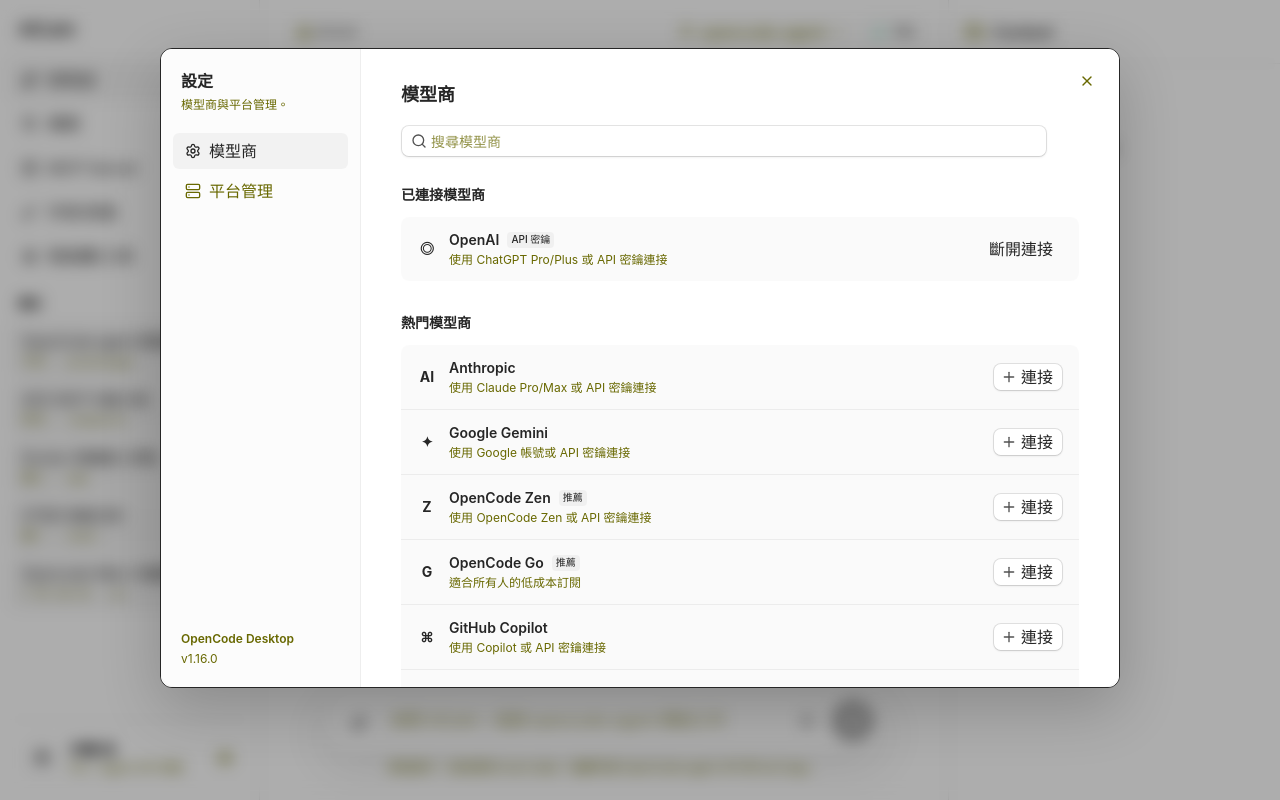
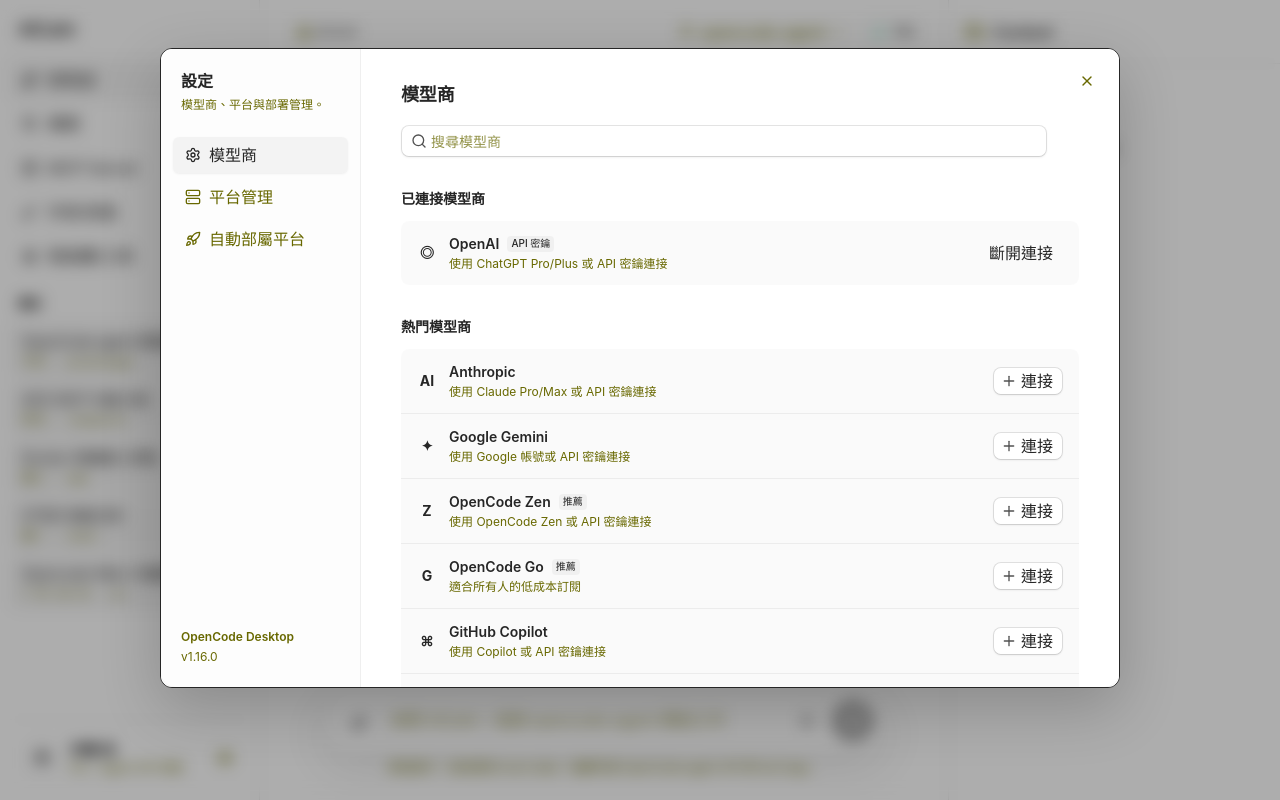
Before and after one commit to jason23452/agent-web, a React (Vite) app: page / in a window 1280 px wide. Both pictures are taken after a click on the button "開啟使用者設定". Built offline with nearby package versions, Linux system fonts and the light colour scheme.

Commit message:
feat: enhance UserSettingsModal with deployment platforms section and related components

```diff
--- a/src/shared/components/layout/UserSettingsModal.tsx
+++ b/src/shared/components/layout/UserSettingsModal.tsx
@@ -1,10 +1,15 @@
 import {
   ArrowLeftIcon,
+  ChevronRightIcon,
   CopyIcon,
+  GlobeIcon,
+  KeyRoundIcon,
   PlusIcon,
+  RocketIcon,
   SearchIcon,
   ServerIcon,
   SettingsIcon,
+  TerminalIcon,
   XIcon,
 } from "lucide-react";
 import type { ReactNode } from "react";
@@ -17,7 +22,10 @@ import {
 } from "@/shared/components/ui/input-group";
 import { ModalShell } from "@/shared/components/layout/ModalShell";
 
-export type UserSettingsSection = "model-providers" | "platform-management";
+export type UserSettingsSection =
+  | "model-providers"
+  | "platform-management"
+  | "deployment-platforms";
 
 export type ModelProvider = {
   id: string;
@@ -112,8 +120,10 @@ export function UserSettingsModal({
               selectedAuthMethod={selectedAuthMethod}
               selectedProvider={selectedProvider}
             />
+          ) : section === "platform-management" ? (
+            <PlatformManagementPanel />
           ) : (
-            <PlatformManagementPanel />
+            <DeploymentPlatformsPanel />
           )}
         </main>
       </div>
@@ -129,13 +139,15 @@ function SettingsSidebar({
   onSectionChange: (section: UserSettingsSection) => void;
 }) {
   return (
-    <aside className="grid h-full min-h-0 grid-rows-[auto_minmax(0,1fr)_auto] border-border/70 border-r bg-muted/25 px-3 py-5 max-sm:border-r-0 max-sm:border-b">
-      <div className="mb-5 px-2">
+    <aside className="grid h-full min-h-0 grid-rows-[auto_minmax(0,1fr)_auto] border-border/70 border-r bg-muted/20 px-3 py-5 max-sm:border-r-0 max-sm:border-b">
+      <div className="mb-6 px-2">
         <h2 className="font-semibold text-base">設定</h2>
-        <p className="mt-1 text-muted-foreground text-xs">模型商與平台管理。</p>
+        <p className="mt-1 text-muted-foreground text-xs">
+          模型商、平台與部署管理。
+        </p>
       </div>
 
-      <nav aria-label="使用者設定分類" className="grid content-start gap-1">
+      <nav aria-label="使用者設定分類" className="grid content-start gap-1.5">
         <SettingsNavButton
           active={activeSection === "model-providers"}
           icon={<SettingsIcon aria-hidden="true" className="size-4" />}
@@ -148,11 +160,17 @@ function SettingsSidebar({
           label="平台管理"
           onClick={() => onSectionChange("platform-management")}
         />
+        <SettingsNavButton
+          active={activeSection === "deployment-platforms"}
+          icon={<RocketIcon aria-hidden="true" className="size-4" />}
+          label="自動部屬平台"
+          onClick={() => onSectionChange("deployment-platforms")}
+        />
       </nav>
 
-      <div className="px-2 pt-6 text-muted-foreground text-xs">
+      <div className="px-2 pt-6 text-muted-foreground text-xs leading-5">
         <p className="font-semibold">OpenCode Desktop</p>
-        <p className="mt-1">v1.16.0</p>
+        <p>v1.16.0</p>
       </div>
     </aside>
   );
@@ -171,7 +189,7 @@ function SettingsNavButton({
 }) {
   return (
     <button
-      className={`flex h-9 items-center gap-2 rounded-md px-3 text-left font-medium text-sm transition ${active ? "bg-accent text-foreground" : "text-muted-foreground hover:bg-accent/70 hover:text-foreground"}`}
+      className={`flex h-9 items-center gap-2 rounded-md px-3 text-left font-medium text-sm transition ${active ? "bg-accent text-foreground shadow-sm/5" : "text-muted-foreground hover:bg-accent/70 hover:text-foreground"}`}
       onClick={onClick}
       type="button"
     >
@@ -203,7 +221,7 @@ function ModelProvidersPanel({
   selectedProvider: ModelProvider | null;
 }) {
   return (
-    <div className="mx-auto grid max-w-[680px] gap-7">
+    <div className="mx-auto grid max-w-[680px] gap-8">
       <ModelProvidersHeader
         modelProviderSearch={modelProviderSearch}
         onProviderSearchChange={onProviderSearchChange}
@@ -253,7 +271,7 @@ function ModelProvidersHeader({
             <ArrowLeftIcon aria-hidden="true" className="size-4" />
           </button>
         )}
-        <h3 className="font-semibold text-lg">
+        <h3 className="font-semibold text-lg tracking-[-0.01em]">
           {selectedProvider ? `連接 ${selectedProvider.name}` : "模型商"}
         </h3>
       </div>
@@ -478,26 +496,78 @@ function ProviderAuthMethodsPanel({
 }) {
   return (
     <section
-      className="grid gap-3 pr-8"
+      className="grid pr-8"
       aria-labelledby="provider-auth-methods-title"
     >
-      <p className="text-muted-foreground text-sm" id="provider-auth-methods-title">
-        選擇 {selectedProvider.name} 的登錄方式。
+      <div className="grid max-w-[560px] gap-4 pt-0">
+        <p
+          className="text-muted-foreground text-sm leading-6"
+          id="provider-auth-methods-title"
+        >
+          選擇登入方式，稍後可在模型商設定中切換或重新驗證。
         </p>
-      <div className="grid gap-1 pl-4">
-        {selectedProvider.authMethods.map((method) => (
+
+        <div className="overflow-hidden rounded-2xl border bg-background shadow-sm/5">
+          {selectedProvider.authMethods.map((method) => {
+            const detail = getAuthMethodDetail(method);
+            const Icon = detail.icon;
+
+            return (
               <button
-            className="flex min-h-9 w-full items-center rounded-lg px-3 text-left font-medium text-sm transition-colors hover:bg-muted hover:text-foreground focus-visible:outline-none focus-visible:ring-2 focus-visible:ring-ring"
+                className="group grid w-full grid-cols-[2.25rem_minmax(0,1fr)_auto] items-center gap-3 border-border/70 border-b px-4 py-3.5 text-left transition last:border-b-0 hover:bg-muted/45 focus-visible:outline-none focus-visible:ring-2 focus-visible:ring-inset focus-visible:ring-ring"
                 key={method}
                 onClick={() => onProviderAuthMethodChange(method)}
                 type="button"
               >
+                <span className="grid size-9 place-items-center rounded-xl border bg-muted/35 text-muted-foreground transition group-hover:border-foreground/20 group-hover:bg-background group-hover:text-foreground">
+                  <Icon aria-hidden="true" className="size-4" />
+                </span>
+                <span className="min-w-0">
+                  <span className="block truncate font-semibold text-sm">
                     {method}
+                  </span>
+                  <span className="mt-0.5 block truncate text-muted-foreground text-xs">
+                    {detail.description}
+                  </span>
+                </span>
+                <span className="inline-flex items-center gap-1 rounded-full px-2 py-1 font-medium text-muted-foreground text-xs transition group-hover:bg-background group-hover:text-foreground">
+                  選擇
+                  <ChevronRightIcon aria-hidden="true" className="size-3.5" />
+                </span>
               </button>
-        ))}
+            );
+          })}
+        </div>
+
+        <p className="text-muted-foreground text-xs leading-5">
+          建議本機開發使用 browser，伺服器或 Docker 環境使用 headless，正式環境使用 API 密鑰。
+        </p>
       </div>
     </section>
   );
+}
+
+function getAuthMethodDetail(method: string) {
+  const normalized = method.toLowerCase();
+
+  if (normalized.includes("headless")) {
+    return {
+      description: "適合遠端主機、Docker 與無瀏覽器環境。",
+      icon: TerminalIcon,
+    };
+  }
+
+  if (normalized.includes("api")) {
+    return {
+      description: "使用環境變數或密鑰連線，適合正式部署。",
+      icon: KeyRoundIcon,
+    };
+  }
+
+  return {
+    description: "透過瀏覽器授權，最適合本機快速連接。",
+    icon: GlobeIcon,
+  };
 }
 
 function PlatformManagementPanel() {
@@ -538,3 +608,42 @@ function PlatformManagementPanel() {
     </div>
   );
 }
+
+function DeploymentPlatformsPanel() {
+  return (
+    <div className="mx-auto grid max-w-[680px] gap-6">
+      <div className="grid gap-1 pr-8">
+        <h3 className="font-semibold text-lg">自動部屬平台</h3>
+        <p className="text-muted-foreground text-sm">
+          管理 CI/CD、環境變數、Build hooks 與發佈狀態。
+        </p>
+      </div>
+      <section className="grid gap-3" aria-labelledby="deployment-platforms-title">
+        <h4 className="font-semibold text-sm" id="deployment-platforms-title">
+          可用平台
+        </h4>
+        <button
+          className="flex min-h-16 items-center justify-between gap-4 rounded-lg bg-muted/50 px-4 py-3 text-left transition hover:bg-accent focus-visible:outline-none focus-visible:ring-2 focus-visible:ring-ring"
+          type="button"
+        >
+          <div className="flex min-w-0 items-center gap-3">
+            <span className="grid size-9 shrink-0 place-items-center rounded-lg bg-emerald-600 font-semibold text-sm text-white">
+              CD
+            </span>
+            <div className="min-w-0">
+              <strong className="truncate font-semibold text-sm">
+                自動部屬平台
+              </strong>
+              <p className="mt-0.5 truncate text-muted-foreground text-xs">
+                連接部署流程、環境變數、Build hooks 與發佈狀態。
+              </p>
+            </div>
+          </div>
+          <Badge size="sm" variant="secondary">
+            尚未連接
+          </Badge>
+        </button>
+      </section>
+    </div>
+  );
+}
```
Lines whose indentation alone changed are shown as unchanged.
